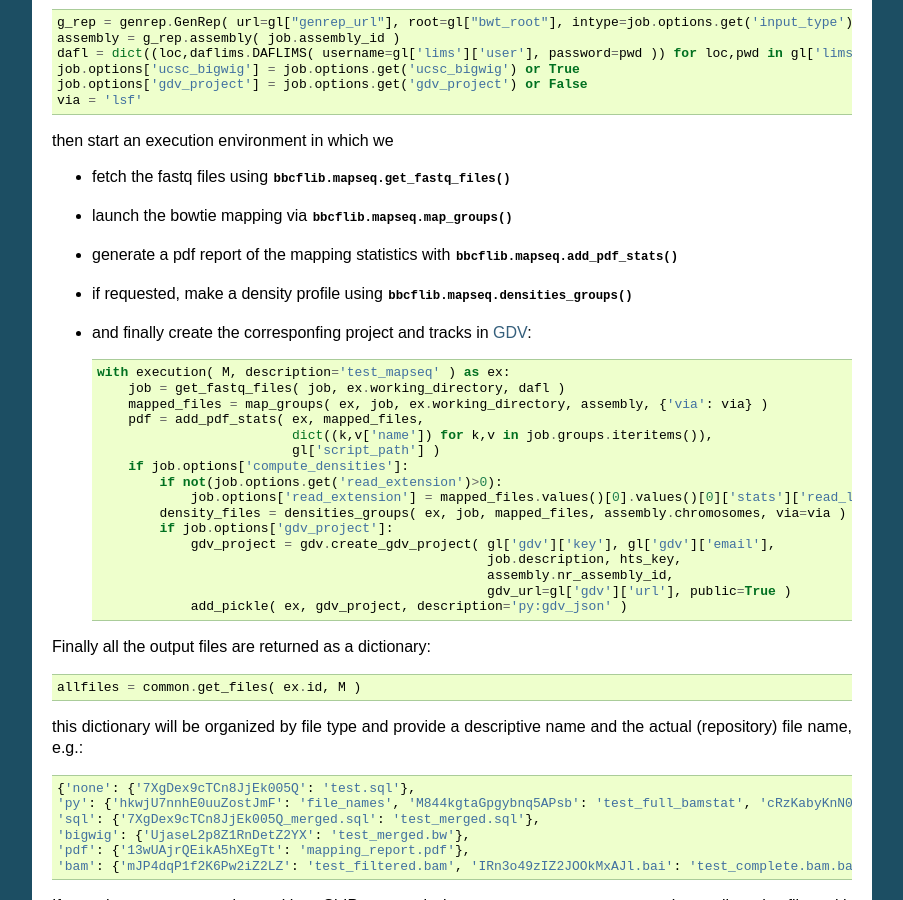
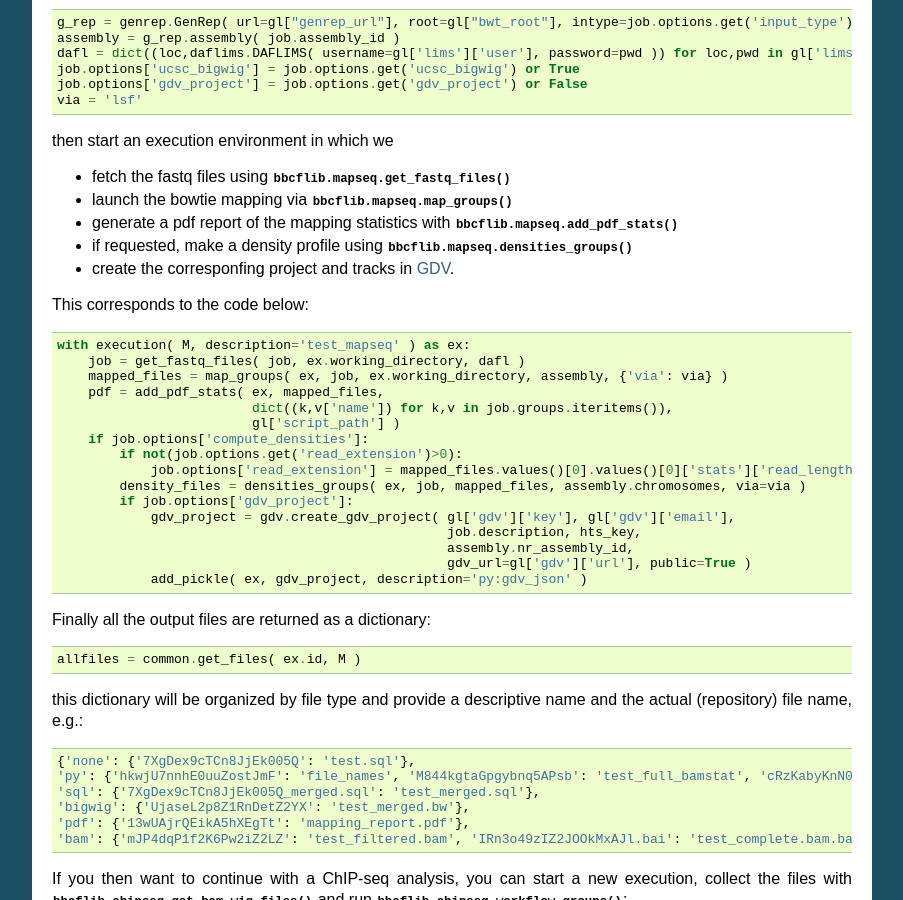
Before and after one commit to bbcf/bbcflib, a Sphinx documentation site: the page built from doc/tutorial.rst, in a window 1280 px wide and 900 px high, scrolled down 1541 px. Shown: the whole window, without its empty margins (198-1101 px from the left). Built offline with Sphinx 7.4.7, drawn with Linux system fonts in a browser that asks for light colours; formulas are drawn with MathJax 3.

Commit message:
doc change

```diff
--- a/doc/tutorial.rst
+++ b/doc/tutorial.rst
@@ -92,7 +92,9 @@
 * launch the bowtie mapping via :func:`bbcflib.mapseq.map_groups`
 * generate a pdf report of the mapping statistics with :func:`bbcflib.mapseq.add_pdf_stats`
 * if requested, make a density profile using :func:`bbcflib.mapseq.densities_groups`
-* and finally create the corresponfing project and tracks in :doc:`GDV <bbcflib_gdv>`::
+* create the corresponfing project and tracks in :doc:`GDV <bbcflib_gdv>`.
+
+This corresponds to the code below::
 
     with execution( M, description='test_mapseq' ) as ex:
         job = get_fastq_files( job, ex.working_directory, dafl )
@@ -126,6 +128,6 @@
 
 If you then want to continue with a ChIP-seq analysis, you can start a new execution, collect the files with :func:`bbcflib.chipseq.get_bam_wig_files` and run :func:`bbcflib.chipseq.workflow_groups`::
 
-        with execution( M, description='test_chipseq' ) as ex:
-            (mapped_files, job) = get_bam_wig_files( ex, job, 'test_lims', gl['hts_mapseq']['url'], gl['script_path'], via=via )
-            chipseq_files = workflow_groups( ex, job, mapped_files, assembly.chromosomes, gl['script_path'] )
+    with execution( M, description='test_chipseq' ) as ex:
+        (mapped_files, job) = get_bam_wig_files( ex, job, 'test_lims', gl['hts_mapseq']['url'], gl['script_path'], via=via )
+        chipseq_files = workflow_groups( ex, job, mapped_files, assembly.chromosomes, gl['script_path'] )
```
